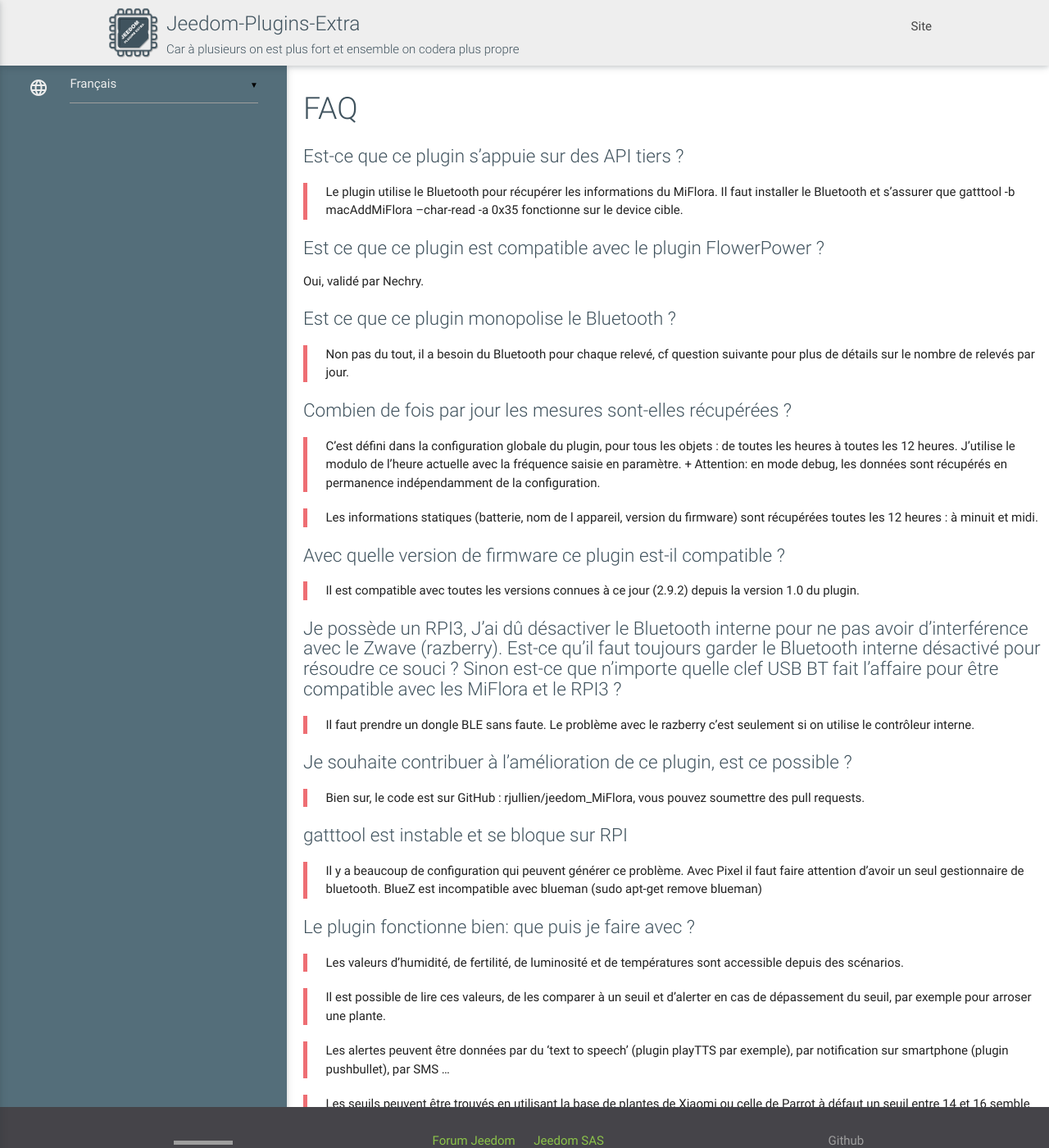
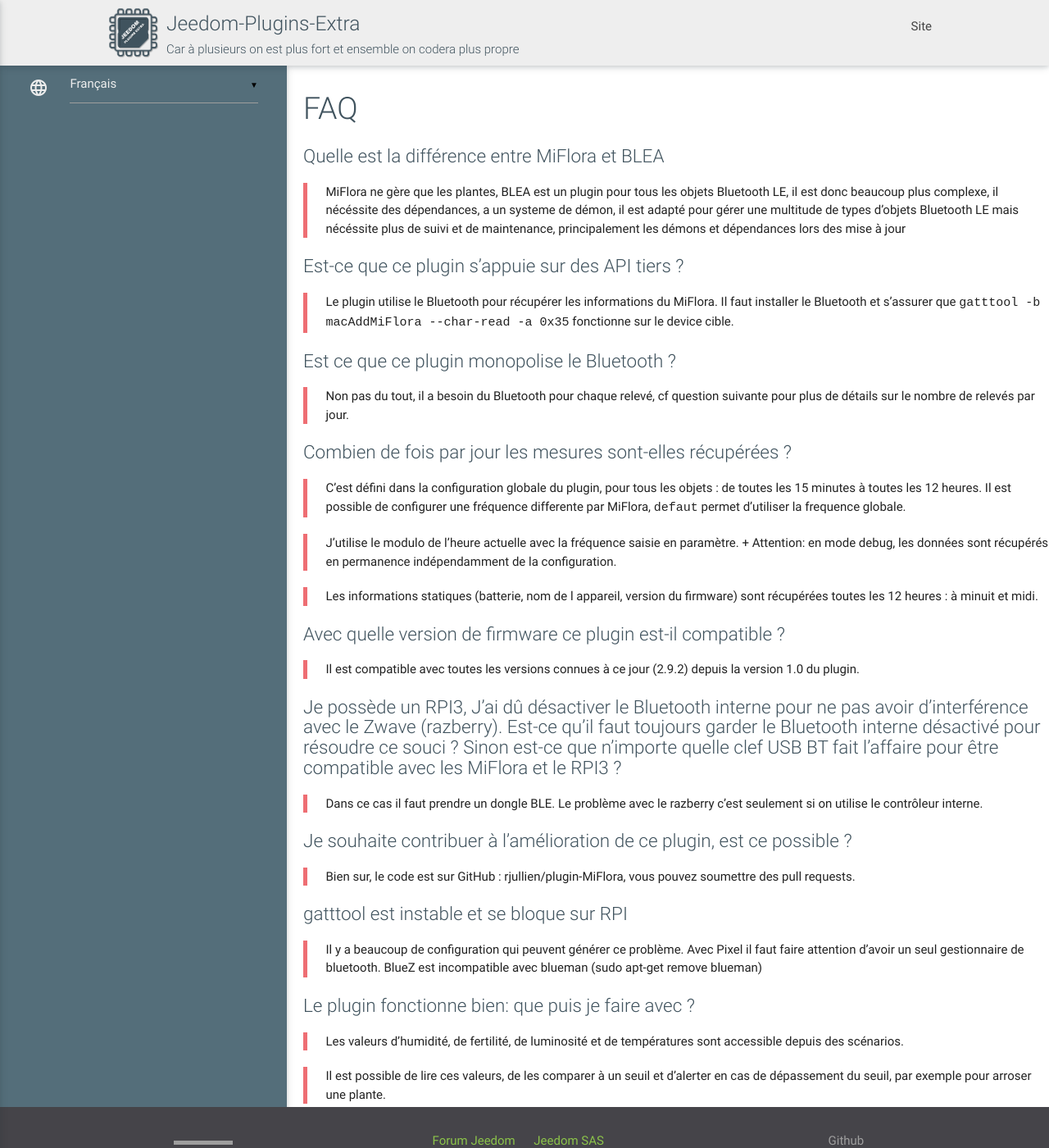
Before and after one commit to NextDom/plugin-MiFlora, a Jekyll site: the page built from docs/fr_FR/faq.md, in a window 1280 px wide and 1400 px high. Shown: the whole window at 82% size. Built offline with Jekyll 4.4.1, drawn with Linux system fonts in a browser that asks for light colours; our own code applies the rules of GitHub Pages for plain Markdown files; some of the changed text lies outside the part shown; grey boxes are pictures that could not be loaded.

Commit message:
Update faq.md

```diff
--- a/docs/fr_FR/faq.md
+++ b/docs/fr_FR/faq.md
@@ -1,14 +1,14 @@
 # FAQ
+
+### Quelle est la différence entre MiFlora et BLEA
+> MiFlora ne gère que les plantes, BLEA est un plugin pour tous les objets Bluetooth LE, il est donc beaucoup plus complexe,
+il nécéssite des dépendances, a un systeme de démon, il est adapté pour gérer une multitude de types d'objets Bluetooth LE
+mais nécéssite plus de suivi et de maintenance, principalement les démons et dépendances lors des mise à jour
 
 ### Est-ce que ce plugin s'appuie sur des API tiers ?
 
 > Le plugin utilise le Bluetooth pour récupérer les informations du MiFlora.
-Il faut installer le Bluetooth et s'assurer que gatttool -b macAddMiFlora --char-read -a 0x35 fonctionne sur le device cible.
-
-### Est ce que ce plugin est compatible avec le plugin FlowerPower ?
-
-Oui, validé par Nechry.
-
+Il faut installer le Bluetooth et s'assurer que `gatttool -b macAddMiFlora --char-read -a 0x35` fonctionne sur le device cible.
 
 ### Est ce que ce plugin monopolise le Bluetooth ?
 
@@ -17,8 +17,10 @@
 
 ### Combien de fois par jour les mesures sont-elles récupérées ?
 
-> C'est défini dans la configuration globale du plugin, pour tous les objets : de toutes les heures à toutes les 12 heures.
-J'utilise le modulo de l'heure actuelle avec la fréquence saisie en paramètre. +
+> C'est défini dans la configuration globale du plugin, pour tous les objets : de toutes les 15 minutes à toutes les 12 heures.
+Il est possible de configurer une fréquence differente par MiFlora, `defaut` permet d'utiliser la frequence globale.
+
+>J'utilise le modulo de l'heure actuelle avec la fréquence saisie en paramètre. +
 Attention: en mode debug, les données sont récupérés en permanence indépendamment de la configuration.
 
 > Les informations statiques (batterie, nom de l appareil, version du firmware) sont récupérées toutes les 12 heures : à minuit et midi.
@@ -31,12 +33,12 @@
 
 ### Je possède un RPI3, J'ai dû désactiver le Bluetooth interne pour ne pas avoir d'interférence avec le Zwave (razberry). Est-ce qu'il faut toujours garder le Bluetooth interne désactivé pour résoudre ce souci ? Sinon est-ce que n'importe quelle clef USB BT fait l'affaire pour être compatible avec les MiFlora et le RPI3 ?
 
-> Il faut prendre un dongle BLE sans faute. Le problème avec le razberry c'est seulement si on utilise le contrôleur interne.
+> Dans ce cas il faut prendre un dongle BLE. Le problème avec le razberry c'est seulement si on utilise le contrôleur interne.
 
 
 ### Je souhaite contribuer à l'amélioration de ce plugin, est ce possible ?
 
-> Bien sur, le code est sur GitHub : rjullien/jeedom_MiFlora, vous pouvez soumettre des pull requests.
+> Bien sur, le code est sur GitHub : rjullien/plugin-MiFlora, vous pouvez soumettre des pull requests.
 
 ### gatttool est instable et se bloque sur RPI
 
@@ -52,3 +54,5 @@
 > Les alertes peuvent être données par du 'text to speech' (plugin playTTS par exemple), par notification sur smartphone (plugin pushbullet), par SMS ...
 
 > Les seuils peuvent être trouvés en utilisant la base de plantes de Xiaomi ou celle de Parrot à défaut un seuil entre 14 et 16 semble convenir à une majorité de plantes d'intérieur.
+
+> Il est aussi possible de reguler un arrosage automatique, MiFlora semble bien résiter aux intempéries
```
